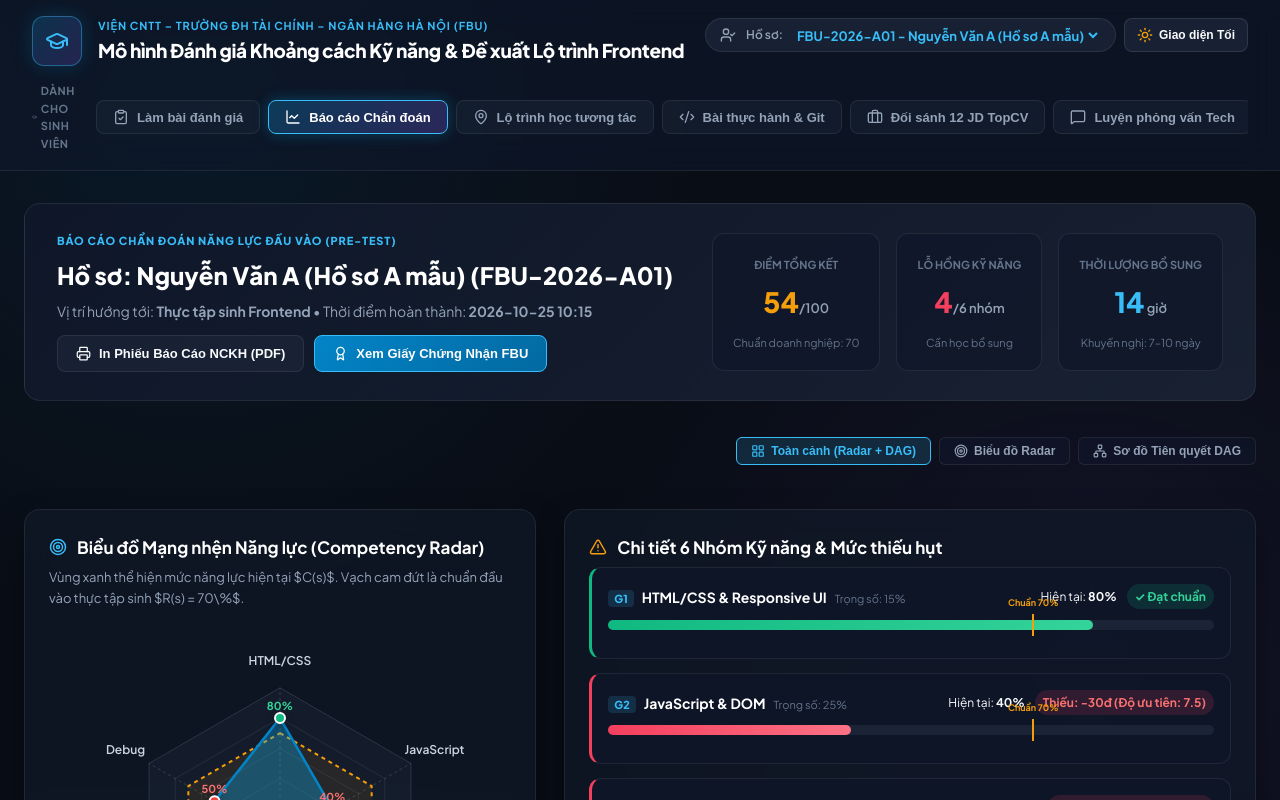
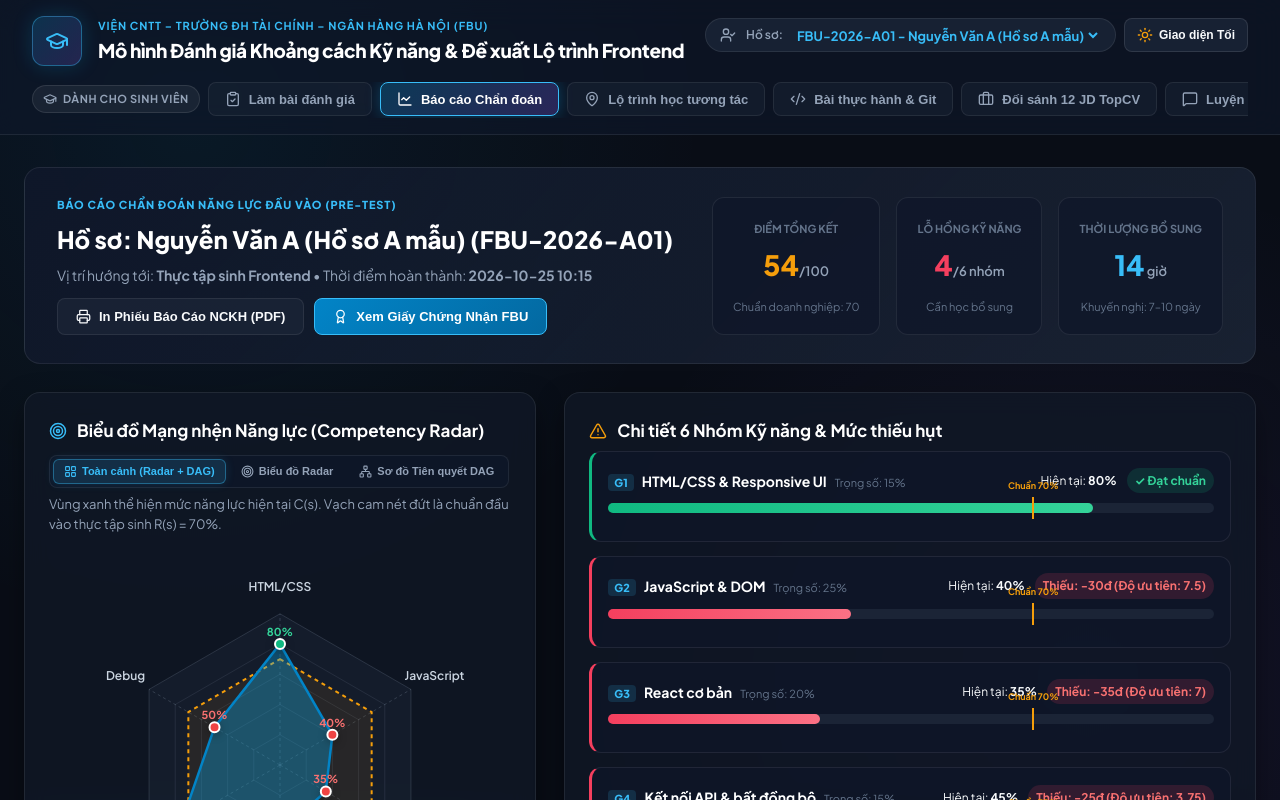
Before and after one commit to duyhung1612/nckhcode, a React (Vite) app: page / in a window 1280 px wide. Shown: the top 800 px of the page. Built offline with nearby package versions, Linux system fonts and the light colour scheme.

Commit message:
fix(ui): hide navbar scrollbar, badge category labels, clean formulas and nest chart switcher

```diff
--- a/src/index.css
+++ b/src/index.css
@@ -251,33 +251,54 @@ body {
 .header-navigation-tabs {
   display: flex;
   align-items: center;
-  gap: 16px;
+  gap: 12px;
   overflow-x: auto;
+  scrollbar-width: none; /* Firefox */
+  -ms-overflow-style: none; /* IE & Edge */
   padding-bottom: 2px;
 }
 
+.header-navigation-tabs::-webkit-scrollbar {
+  display: none; /* Chrome, Safari, Opera */
+}
+
 .tab-group {
   display: flex;
   align-items: center;
   gap: 8px;
+  flex-shrink: 0;
 }
 
 .tab-group-title {
   font-size: 11px;
   font-weight: 700;
-  color: var(--text-dim);
+  color: var(--text-muted);
   text-transform: uppercase;
   letter-spacing: 0.05em;
-  display: flex;
-  align-items: center;
-  gap: 4px;
-  margin-right: 4px;
+  display: inline-flex;
+  align-items: center;
+  gap: 6px;
+  white-space: nowrap;
+  flex-shrink: 0;
+  padding: 4px 10px;
+  border-radius: 9999px;
+  background: rgba(255, 255, 255, 0.06);
+  border: 1px solid rgba(255, 255, 255, 0.1);
+  user-select: none;
+}
+
+[data-theme="light"] .tab-group-title {
+  background: rgba(0, 0, 0, 0.05);
+  border-color: rgba(0, 0, 0, 0.08);
+  color: #64748b;
 }
 
 .tab-divider {
   width: 1px;
   height: 24px;
   background: var(--border-subtle);
+  flex-shrink: 0;
+  margin: 0 4px;
 }
 
 .nav-tab-btn {
@@ -294,6 +315,7 @@ body {
   cursor: pointer;
   transition: all 0.2s ease;
   white-space: nowrap;
+  flex-shrink: 0;
 }
 
 .nav-tab-btn:hover {
@@ -307,6 +329,93 @@ body {
   border-color: #38bdf8;
   color: #ffffff;
   box-shadow: 0 0 15px rgba(14, 165, 233, 0.3);
+}
+
+/* Radar Card Header & Chart Switcher */
+.radar-card-header {
+  display: flex;
+  align-items: center;
+  justify-content: space-between;
+  gap: 12px;
+  flex-wrap: wrap;
+  margin-bottom: 8px;
+}
+
+.panel-header-left {
+  display: flex;
+  align-items: center;
+  gap: 10px;
+}
+
+.chart-switcher-group {
+  display: flex;
+  align-items: center;
+  gap: 4px;
+  background: rgba(15, 23, 42, 0.65);
+  padding: 3px;
+  border-radius: 8px;
+  border: 1px solid rgba(255, 255, 255, 0.08);
+}
+
+[data-theme="light"] .chart-switcher-group {
+  background: rgba(241, 245, 249, 0.9);
+  border-color: rgba(0, 0, 0, 0.08);
+}
+
+.chart-switcher-btn {
+  display: flex;
+  align-items: center;
+  gap: 5px;
+  padding: 5px 10px;
+  border-radius: 6px;
+  border: 1px solid transparent;
+  background: transparent;
+  color: var(--text-muted);
+  font-size: 11px;
+  font-weight: 600;
+  cursor: pointer;
+  transition: all 0.2s ease;
+  white-space: nowrap;
+}
+
+.chart-switcher-btn:hover {
+  color: var(--text-main);
+  background: rgba(255, 255, 255, 0.06);
+}
+
+[data-theme="light"] .chart-switcher-btn:hover {
+  background: rgba(0, 0, 0, 0.05);
+}
+
+.chart-switcher-btn.active {
+  background: rgba(56, 189, 248, 0.15);
+  border-color: rgba(56, 189, 248, 0.4);
+  color: #38bdf8;
+  box-shadow: 0 0 10px rgba(56, 189, 248, 0.15);
+}
+
+.dag-focus-placeholder {
+  display: flex;
+  flex-direction: column;
+  align-items: center;
+  justify-content: center;
+  padding: 48px 24px;
+  text-align: center;
+  gap: 12px;
+  background: rgba(15, 23, 42, 0.4);
+  border-radius: var(--radius-md);
+  border: 1px dashed rgba(56, 189, 248, 0.3);
+  margin-top: 16px;
+}
+
+.dag-focus-placeholder p {
+  margin: 0;
+  color: var(--text-main);
+}
+
+.dag-focus-placeholder .sub-text {
+  font-size: 12px;
+  color: var(--text-muted);
 }
 
 /* ============================================================================
--- a/src/views/admin/ParameterSettingsView.tsx
+++ b/src/views/admin/ParameterSettingsView.tsx
@@ -144,7 +144,7 @@ export const ParameterSettingsView: React.FC<ParameterSettingsViewProps> = ({
             <h3>2. Kết quả Báo cáo Độ nhạy trên Hồ sơ: {student?.name}</h3>
           </div>
           <p className="panel-sub">
-            Bảng đối sánh số lượng kỹ năng bị xác định là "yếu" khi biến thiên ngưỡng đạt $R(s)$.
+            Bảng đối sánh số lượng kỹ năng bị xác định là "yếu" khi biến thiên ngưỡng đạt R(s).
           </p>
 
           <table className="research-table">
--- a/src/views/student/DiagnosticReportView.tsx
+++ b/src/views/student/DiagnosticReportView.tsx
@@ -110,77 +110,53 @@ export const DiagnosticReportView: React.FC<DiagnosticReportViewProps> = ({
         </div>
       </div>
 
-      {/* Visual Mode Selector Tabs */}
-      <div style={{ display: 'flex', justifyContent: 'flex-end', gap: '8px', margin: '8px 0 16px 0' }}>
-        <button
-          onClick={() => setVisualMode('both')}
-          style={{
-            display: 'flex',
-            alignItems: 'center',
-            gap: '6px',
-            padding: '6px 14px',
-            borderRadius: '6px',
-            border: visualMode === 'both' ? '1px solid #38bdf8' : '1px solid rgba(255,255,255,0.08)',
-            background: visualMode === 'both' ? 'rgba(56, 189, 248, 0.15)' : 'rgba(15, 23, 42, 0.6)',
-            color: visualMode === 'both' ? '#38bdf8' : '#94a3b8',
-            fontSize: '12px',
-            fontWeight: 600,
-            cursor: 'pointer'
-          }}
-        >
-          <LayoutGrid size={14} /> Toàn cảnh (Radar + DAG)
-        </button>
-        <button
-          onClick={() => setVisualMode('radar')}
-          style={{
-            display: 'flex',
-            alignItems: 'center',
-            gap: '6px',
-            padding: '6px 14px',
-            borderRadius: '6px',
-            border: visualMode === 'radar' ? '1px solid #38bdf8' : '1px solid rgba(255,255,255,0.08)',
-            background: visualMode === 'radar' ? 'rgba(56, 189, 248, 0.15)' : 'rgba(15, 23, 42, 0.6)',
-            color: visualMode === 'radar' ? '#38bdf8' : '#94a3b8',
-            fontSize: '12px',
-            fontWeight: 600,
-            cursor: 'pointer'
-          }}
-        >
-          <Target size={14} /> Biểu đồ Radar
-        </button>
-        <button
-          onClick={() => setVisualMode('dag')}
-          style={{
-            display: 'flex',
-            alignItems: 'center',
-            gap: '6px',
-            padding: '6px 14px',
-            borderRadius: '6px',
-            border: visualMode === 'dag' ? '1px solid #38bdf8' : '1px solid rgba(255,255,255,0.08)',
-            background: visualMode === 'dag' ? 'rgba(56, 189, 248, 0.15)' : 'rgba(15, 23, 42, 0.6)',
-            color: visualMode === 'dag' ? '#38bdf8' : '#94a3b8',
-            fontSize: '12px',
-            fontWeight: 600,
-            cursor: 'pointer'
-          }}
-        >
-          <Network size={14} /> Sơ đồ Tiên quyết DAG
-        </button>
-      </div>
-
       {/* Main Diagnostic Body */}
       <div className="report-main-grid">
         {/* Left: SVG Radar Chart */}
-        {(visualMode === 'both' || visualMode === 'radar') && (
         <div className="card-panel radar-panel">
-            <div className="panel-header">
+          <div className="panel-header radar-card-header">
+            <div className="panel-header-left">
               <Target size={18} color="#38bdf8" />
-              <h3>Biểu đồ Mạng nhện Năng lực (Competency Radar)</h3>
+              <h3 style={{ margin: 0 }}>Biểu đồ Mạng nhện Năng lực (Competency Radar)</h3>
             </div>
+
+            {/* Cụm Switcher góc trên bên phải của Card */}
+            <div className="chart-switcher-group">
+              <button
+                className={`chart-switcher-btn ${visualMode === 'both' ? 'active' : ''}`}
+                onClick={() => setVisualMode('both')}
+                title="Hiển thị cả Biểu đồ Radar và Sơ đồ Tiên quyết DAG"
+              >
+                <LayoutGrid size={13} /> Toàn cảnh (Radar + DAG)
+              </button>
+              <button
+                className={`chart-switcher-btn ${visualMode === 'radar' ? 'active' : ''}`}
+                onClick={() => setVisualMode('radar')}
+                title="Chỉ hiển thị Biểu đồ Radar"
+              >
+                <Target size={13} /> Biểu đồ Radar
+              </button>
+              <button
+                className={`chart-switcher-btn ${visualMode === 'dag' ? 'active' : ''}`}
+                onClick={() => {
+                  setVisualMode('dag');
+                  setTimeout(() => {
+                    document.getElementById('prerequisite-dag-section')?.scrollIntoView({ behavior: 'smooth' });
+                  }, 60);
+                }}
+                title="Tập trung xem Sơ đồ Tiên quyết DAG"
+              >
+                <Network size={13} /> Sơ đồ Tiên quyết DAG
+              </button>
+            </div>
+          </div>
+
           <p className="panel-sub">
-              Vùng xanh thể hiện mức năng lực hiện tại $C(s)$. Vạch cam đứt là chuẩn đầu vào thực tập sinh $R(s) = 70\%$.
+            Vùng xanh thể hiện mức năng lực hiện tại C(s). Vạch cam nét đứt là chuẩn đầu vào thực tập sinh R(s) = 70%.
           </p>
 
+          {visualMode !== 'dag' ? (
+            <>
               <RadarChart skillScores={report.skillScores} size={420} />
 
               <div className="pedagogical-callout">
@@ -202,8 +178,19 @@ export const DiagnosticReportView: React.FC<DiagnosticReportViewProps> = ({
                   </p>
                 )}
               </div>
+            </>
+          ) : (
+            <div className="dag-focus-placeholder">
+              <Network size={36} color="#38bdf8" />
+              <p>
+                <strong>Đang kích hoạt chế độ xem Sơ đồ Tiên quyết DAG bên dưới.</strong>
+              </p>
+              <p className="sub-text">
+                Biểu đồ Radar được thu gọn để tối ưu không gian kiểm tra quan hệ phụ thuộc tiên quyết giữa các khối kiến thức.
+              </p>
             </div>
           )}
+        </div>
 
         {/* Right: Detailed Skill Gap Breakdown */}
         <div className="card-panel gaps-panel">
@@ -275,7 +262,9 @@ export const DiagnosticReportView: React.FC<DiagnosticReportViewProps> = ({
 
       {/* Embedded Prerequisite DAG Graph */}
       {(visualMode === 'both' || visualMode === 'dag') && (
+        <div id="prerequisite-dag-section">
           <DagGraphViewer skillScores={report.skillScores} />
+        </div>
       )}
 
       {/* Official Certificate Modal */}
```
Lines whose indentation alone changed are shown as unchanged.
